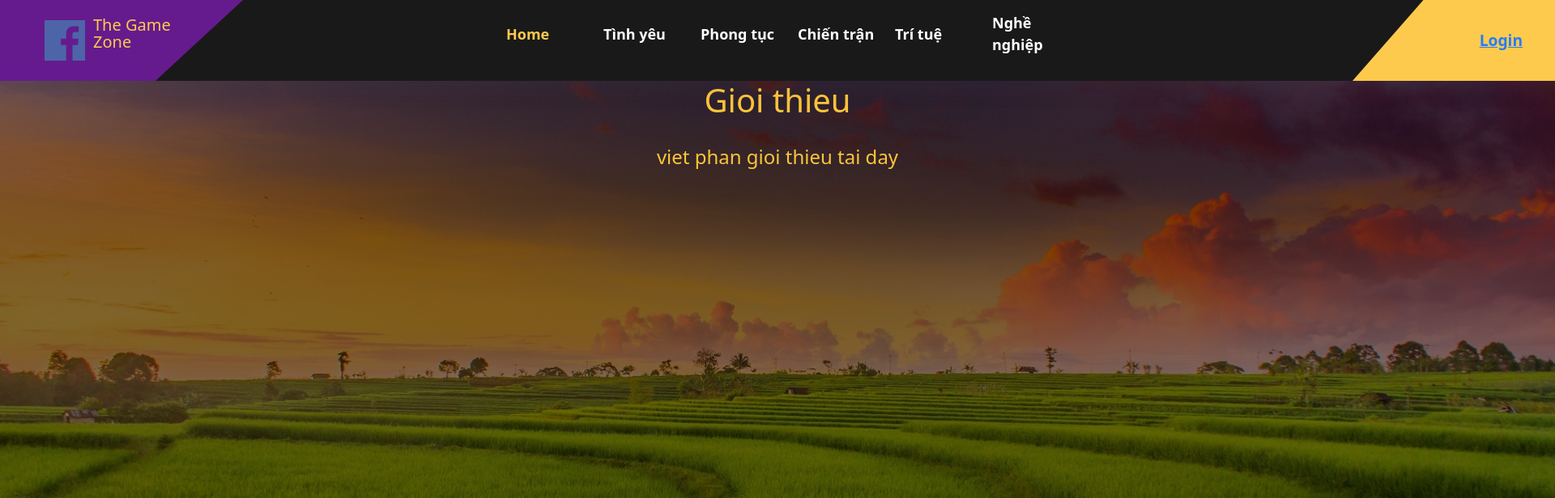
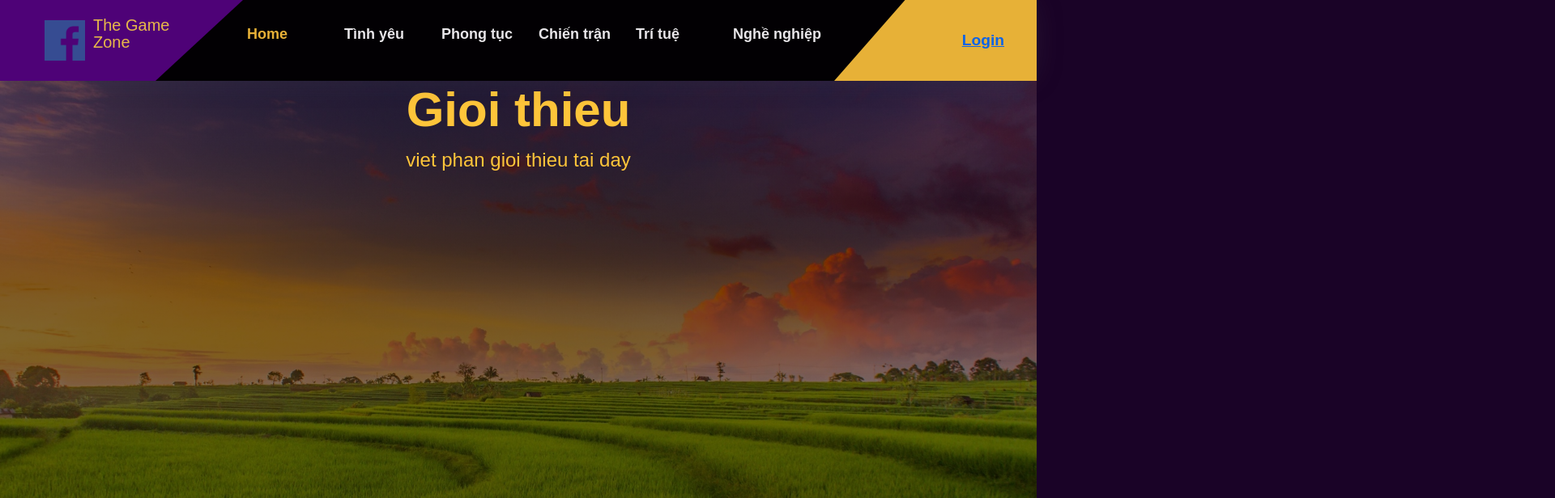
Before and after one commit to taolati20011/traditional-game-project, a React (Create React App) app: page / in a window 1280 px wide. Shown: the top 616 px of the page at 81% size, 1920 px wide, since content can reach past the window. Built offline with nearby package versions, Linux system fonts and the light colour scheme.

Commit message:
sua ti css

```diff
--- a/src/css/Login.css
+++ b/src/css/Login.css
@@ -1,16 +1,11 @@
-body {
+.login-body-container {
     width: 1920px;
-    height: 1080px;
+    height: 100vh;
     margin: 0;
     padding: 0;
     background-size: cover;
     background-position: center;
     font-family: sans-serif;
-}
-
-image {
-    width: 100%;
-    height: 100%;
 }
 
 .loginbox {
@@ -35,7 +30,7 @@ image {
     left: calc(50% - 50px);
 }
 
-h1 {
+.loginbox h1 {
     margin: 0;
     padding: 0 0 20px;
     text-align: center;
--- a/src/css/style.css
+++ b/src/css/style.css
@@ -1,13 +1,12 @@
 body {
     background: #1a0327;
     font-family: 'Poppins', sans-serif;
-    height: 350vh;
     margin: 0;
 }
 
 h1 {
     color: #FEC53A;
-    font-size: 40px;
+    font-size: 60px;
     position: relative;
     font-weight: bold;
 }
@@ -21,7 +20,7 @@ h4 {
 }
 
 p {
-    color: #FEC53A;
+    color: #ffcd4e;
     font-size: 1.5rem;
     position: relative;
     font-weight: 400;
@@ -118,3 +117,7 @@ ul.navbar li a:hover:not(.active) {
     text-align: right;
     padding-right: 40px;
 }
+
+.list-page {
+    background-color: white;
+}
--- a/src/css/style1.css
+++ b/src/css/style1.css
@@ -16,6 +16,17 @@
     width: 60%;
     height: 70%;
     background-color: #240436;
+}
+
+#content-right h1{
+    font-size: 30px;
+    color: #fac02e;
+}
+
+#content-right p{
+    text-align: justify;
+    color: #ffd05b;
+    font-size: 22px;
 }
 
 .image-container {
--- a/src/css/style2.css
+++ b/src/css/style2.css
@@ -31,6 +31,7 @@
 
 .section-1-container{
     margin-right: 5%;
+    margin-bottom: 30px;
 }
 
 .section-1-img{
--- a/src/html/Login.js
+++ b/src/html/Login.js
@@ -5,19 +5,21 @@ import avatar from './images/avatar.png';
 const Login = () => {
     return (
         <body>
-    <img class="image" src={background}/>
+            <div class="login-body-container">
+                <img class="image" src={background} />
                 <div class="loginbox">
-        <img src={avatar} class="avatar"/>
+                    <img src={avatar} class="avatar" />
                     <h1>Login Here</h1>
                     <form>
                         <p>Username</p>
-            <input type="text" name="" placeholder="Enter Username"/>
+                        <input type="text" name="" placeholder="Enter Username" />
                         <p>Password</p>
-            <input type="password" name="" placeholder="Enter Password"/>
-            <input type="submit" name="" value="login"/>
-            <a href="#">Forget your password?</a><br/>
+                        <input type="password" name="" placeholder="Enter Password" />
+                        <input type="submit" name="" value="login" />
+                        <a href="#">Forget your password?</a><br />
                         <a href="#">Dont have an account?</a>
                     </form>
+                </div>
             </div>
         </body>
     );
--- a/src/index.js
+++ b/src/index.js
@@ -1,9 +1,9 @@
+import 'bootstrap/dist/css/bootstrap.min.css'
 import React from 'react';
 import ReactDOM from 'react-dom/client';
 import './index.css';
 import App from './App';
 import reportWebVitals from './reportWebVitals';
-import 'bootstrap/dist/css/bootstrap.min.css'
 
 const root = ReactDOM.createRoot(document.getElementById('root'));
 root.render(
```
Lines whose indentation alone changed are shown as unchanged.
